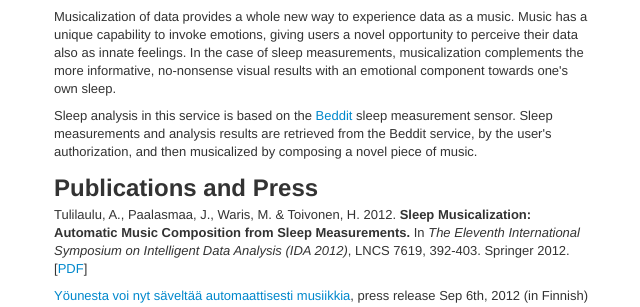
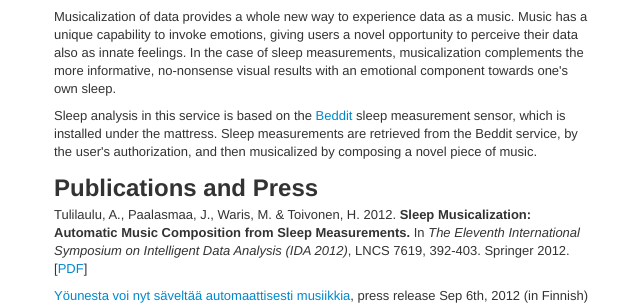
Before and after one commit to jpaalasm/sleep-musicalization-web, a Django app: template webapp/templates/dreamsapp/home.html in a window 1280 px wide. Shown: the part 609-916 px from the top of the page, without its empty margins (116-756 px from the left). Run offline with Django 3.2, Linux system fonts and the light colour scheme; the template is opened without the code that fills it, so the values that code supplies are empty; some libraries are stand-ins or nearby versions.

Commit message:
Clarify sensor description

```diff
--- a/webapp/templates/dreamsapp/home.html
+++ b/webapp/templates/dreamsapp/home.html
@@ -53,8 +53,9 @@
 			</p>
 
 			<p>
-			Sleep analysis in this service is based on the <a href="http://beddit.com">Beddit</a> sleep measurement sensor.
-			Sleep measurements and analysis results are retrieved from the Beddit service, by the user's authorization,
+			Sleep analysis in this service is based on the <a href="http://beddit.com">Beddit</a> sleep measurement sensor,
+			which is installed under the mattress.
+			Sleep measurements are retrieved from the Beddit service, by the user's authorization,
 			and then musicalized by composing a novel piece of music.
 			</p>
 
```
